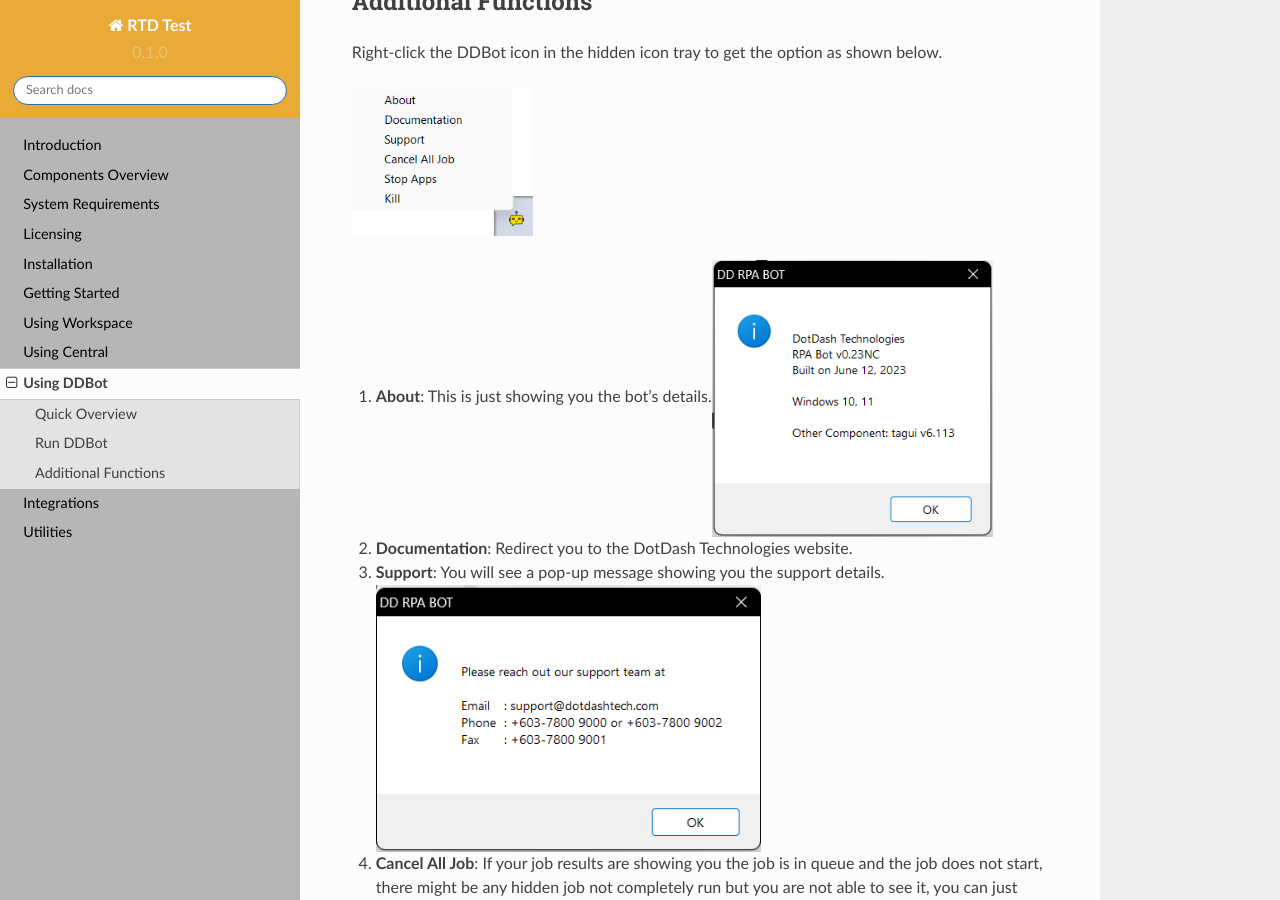
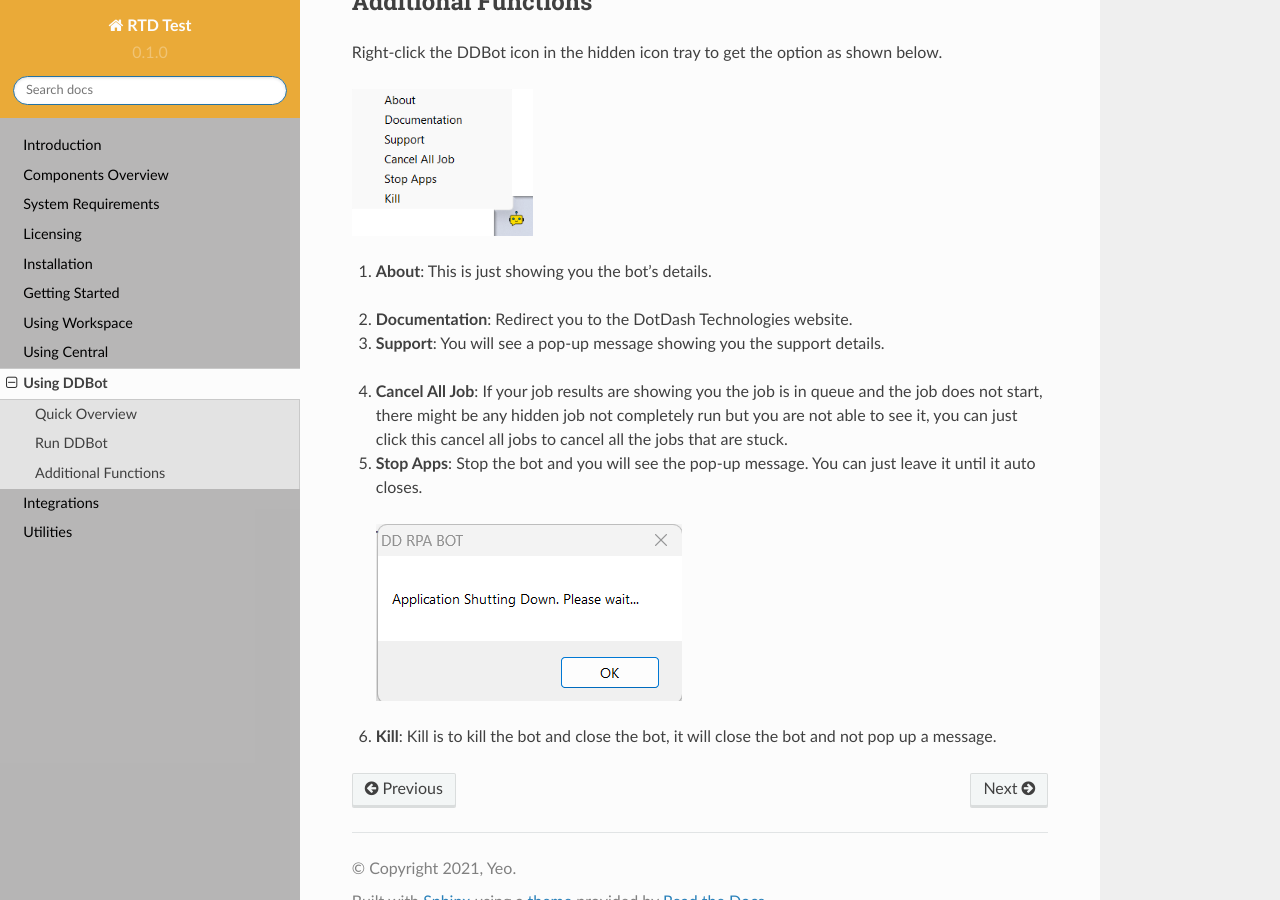
Before and after one commit to yeosf16/rtd-tutorial, a Sphinx documentation site: the page built from docs/source/Using_DDBot.rst, in a window 1280 px wide and 900 px high, scrolled down 1206 px. Built offline with Sphinx 7.4.7 and the Read the Docs theme 2.0.0, drawn with Linux system fonts in a browser that asks for light colours.

```diff
--- a/docs/source/Using_DDBot.rst
+++ b/docs/source/Using_DDBot.rst
@@ -46,12 +46,17 @@ shown below.
 
 |image172|
 
-1. **About**: This is just showing you the bot’s details.\ |image173|
+1. **About**: This is just showing you the bot’s details.
+
+..
+   |image173|
 
 2. **Documentation**: Redirect you to the DotDash Technologies website.
 
-3. **Support**: You will see a pop-up message showing you the support
-   details.\ |image174|
+3. **Support**: You will see a pop-up message showing you the support details.
+
+..
+   |image174|
 
 4. **Cancel All Job**: If your job results are showing you the job is in
    queue and the job does not start, there might be any hidden job not
```
